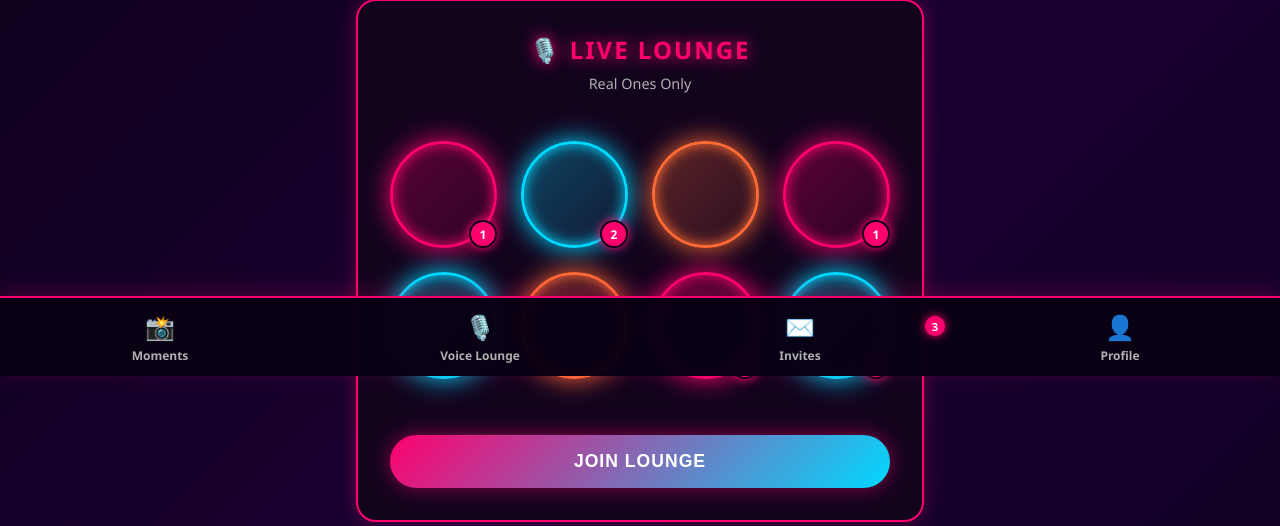
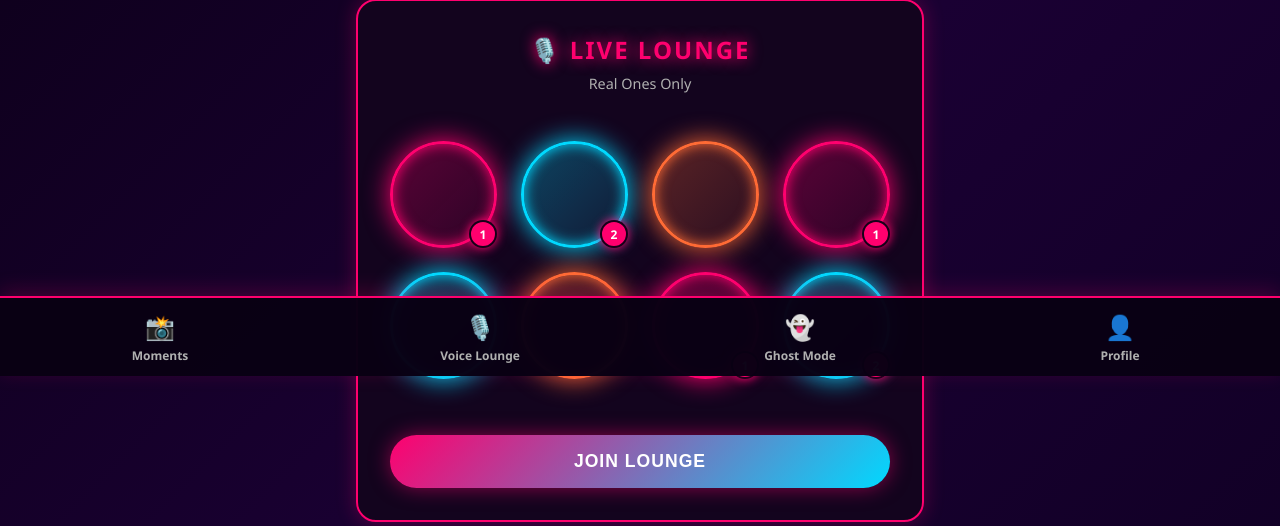
Before and after one commit to johanneskacey81-boop/onlyogs, a Flask app: page /feed in a window 1280 px wide. Shown: the part 424-950 px from the top of the page. Run offline with Flask 3, Linux system fonts and the light colour scheme; the visitor is signed in with stand-in values (Sample User, id 1); data that the repository does not hold is empty.

Commit message:
Update feed.html
Signed-off-by: johanneskacey81-boop <johanneskacey81@gmail.com>

```diff
--- a/templates/feed.html
+++ b/templates/feed.html
@@ -107,10 +107,9 @@
             <span class="nav-icon">🎙️</span>
             <span class="nav-label">Voice Lounge</span>
         </a>
-        <a href="#invites" class="nav-item">
-            <span class="nav-icon">✉️</span>
-            <span class="nav-badge">3</span>
-            <span class="nav-label">Invites</span>
+        <a href="{{ url_for('ghost_messages') }}" class="nav-item">
+            <span class="nav-icon">👻</span>
+            <span class="nav-label">Ghost Mode</span>
         </a>
         <a href="{{ url_for('user_profile', username=current_user.username) }}" class="nav-item">
             <span class="nav-icon">👤</span>
```
